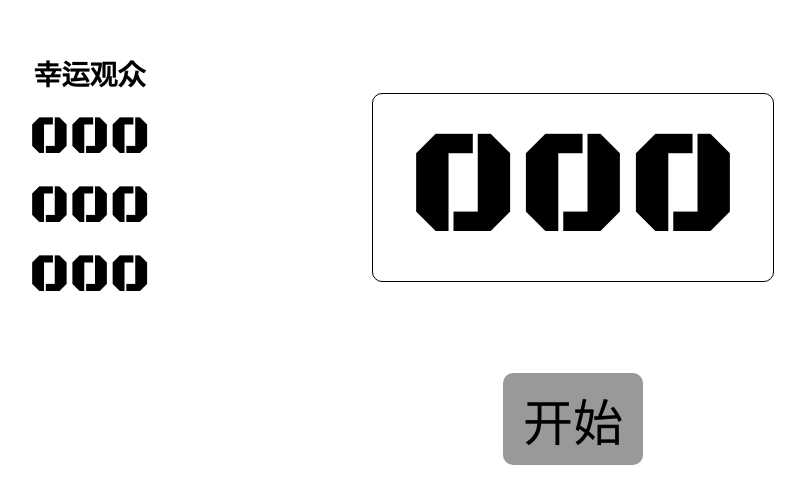
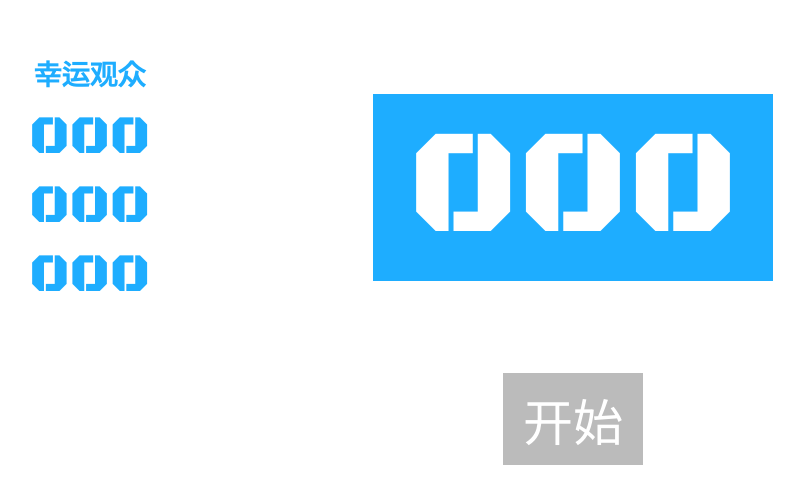
Before and after one commit to Hexcles/simple-lucky-draw, a plain HTML site: page index.html in a window 1280 px wide. Shown: the part 107-610 px from the top of the page, without its empty margins (75-880 px from the left). Drawn offline with Linux system fonts and the light colour scheme.

Commit message:
style changed

```diff
--- a/style.css
+++ b/style.css
@@ -19,8 +19,9 @@
   width: 400px;
   text-align: center;
   border: 1px solid;
-  border-radius: 10px;
   cursor: pointer;
+  background: #1eadff;
+  color: #fff;
 }
 
 #button-div {
@@ -34,13 +35,14 @@
   display: inline-block;
   font-family: "Microsoft YaHei";
   font-size: 50px;
-  background: #999;
-  border-radius: 10px;
+  background: #bbb;
+  color: #fff;
   padding: 10px 20px;
   cursor: pointer;
 }
 
 #result {
+  color: #1eadff;
   position: fixed;
   top: 20%;
   left: 7%;
```
